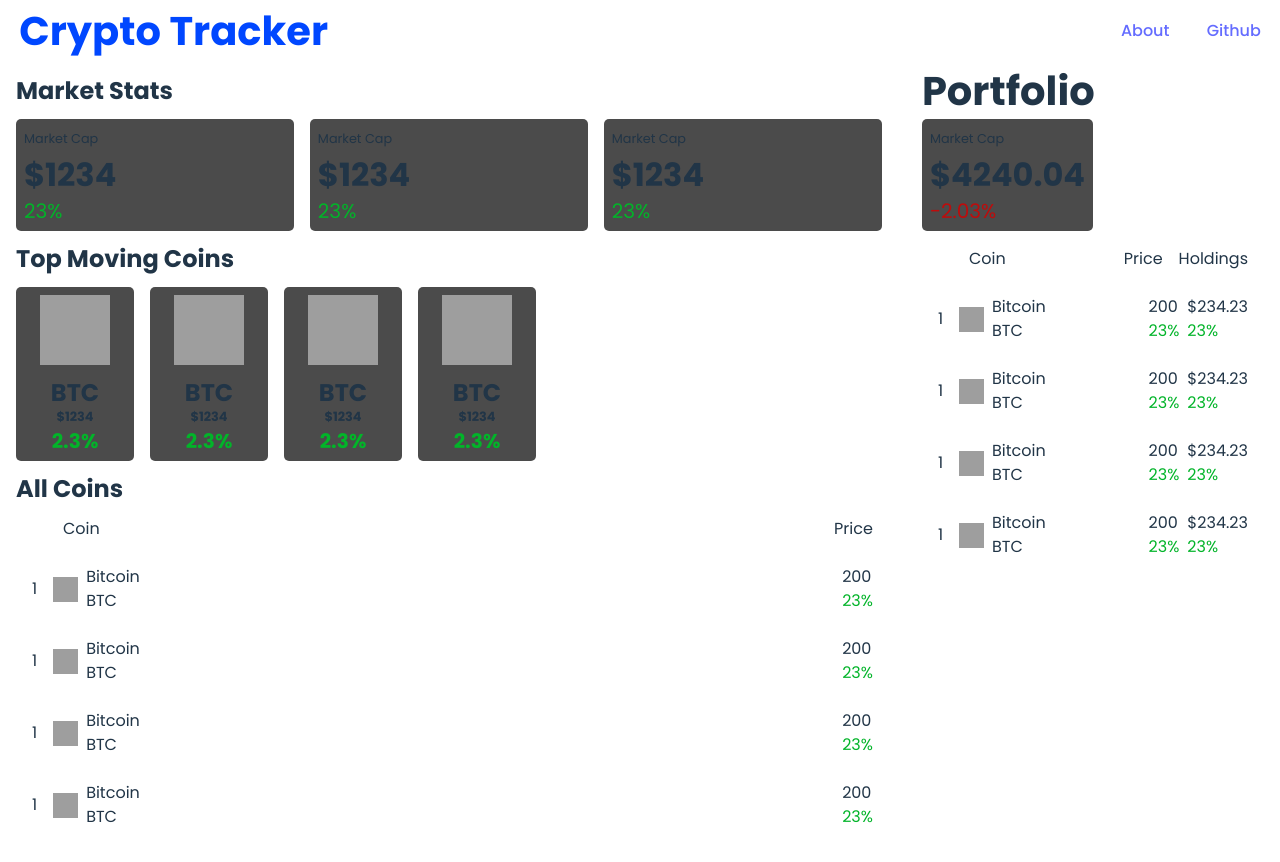
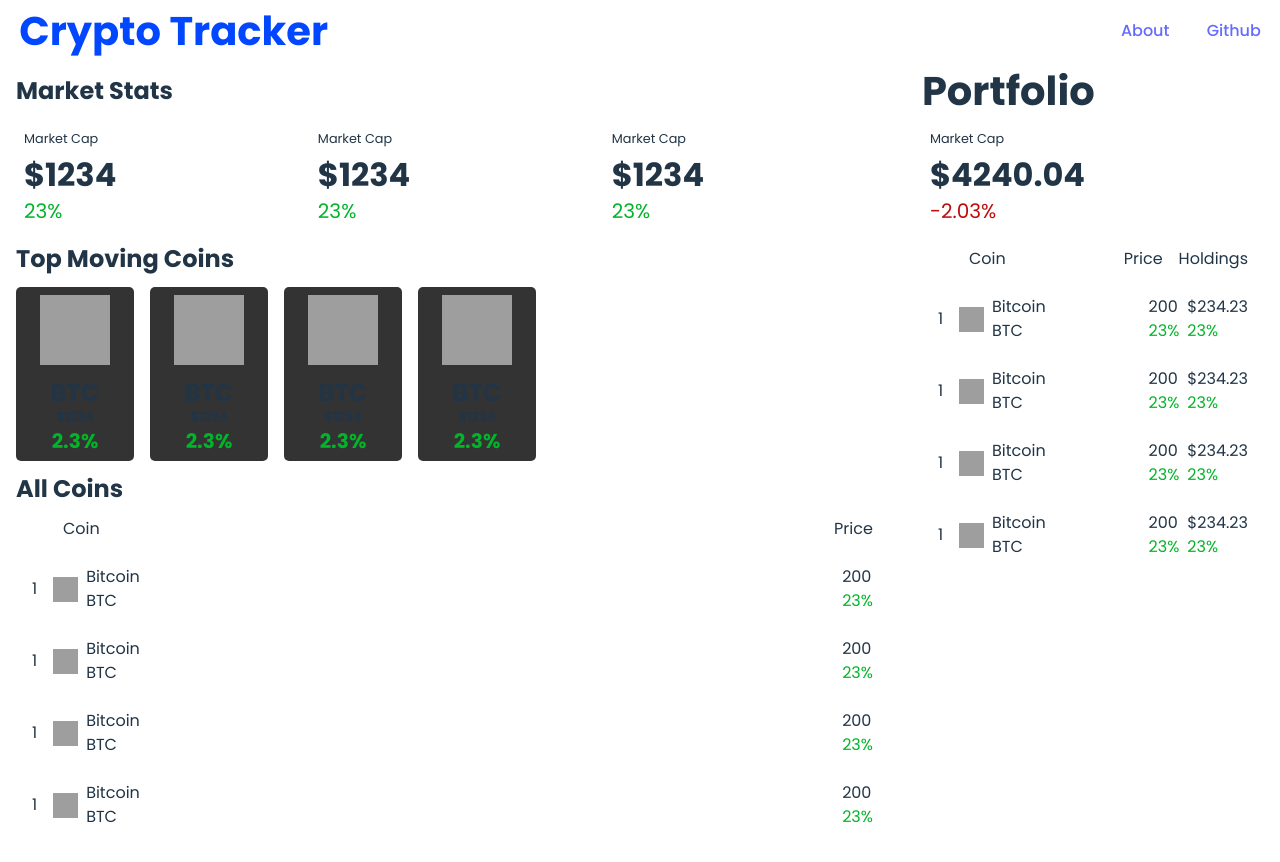
Before and after one commit to jayeshsadhwani99/crypto-traker-web, a React (Vite) app: page / in a window 1280 px wide. Built offline with nearby package versions, Linux system fonts and the light colour scheme; grey boxes are pictures that could not be loaded.

Commit message:
Small style change

```diff
--- a/src/components/common/MarketStatComponent/styles.css
+++ b/src/components/common/MarketStatComponent/styles.css
@@ -4,7 +4,7 @@
   justify-content: flex-start;
   align-items: flex-start;
   gap: 0.75rem;
-  background-color: var(--gray);
+  /* background-color: var(--gray); */
   padding: 0.5rem;
   border-radius: 5px;
   min-width: 30%;
--- a/src/styles/index.css
+++ b/src/styles/index.css
@@ -18,7 +18,7 @@
 
   --brand-color: #0047ff;
   --secondary-color: #fff;
-  --gray: #4b4b4b;
+  --gray: #333;
   --negative: #be0c0c;
   --positive: #02b429;
 
```
